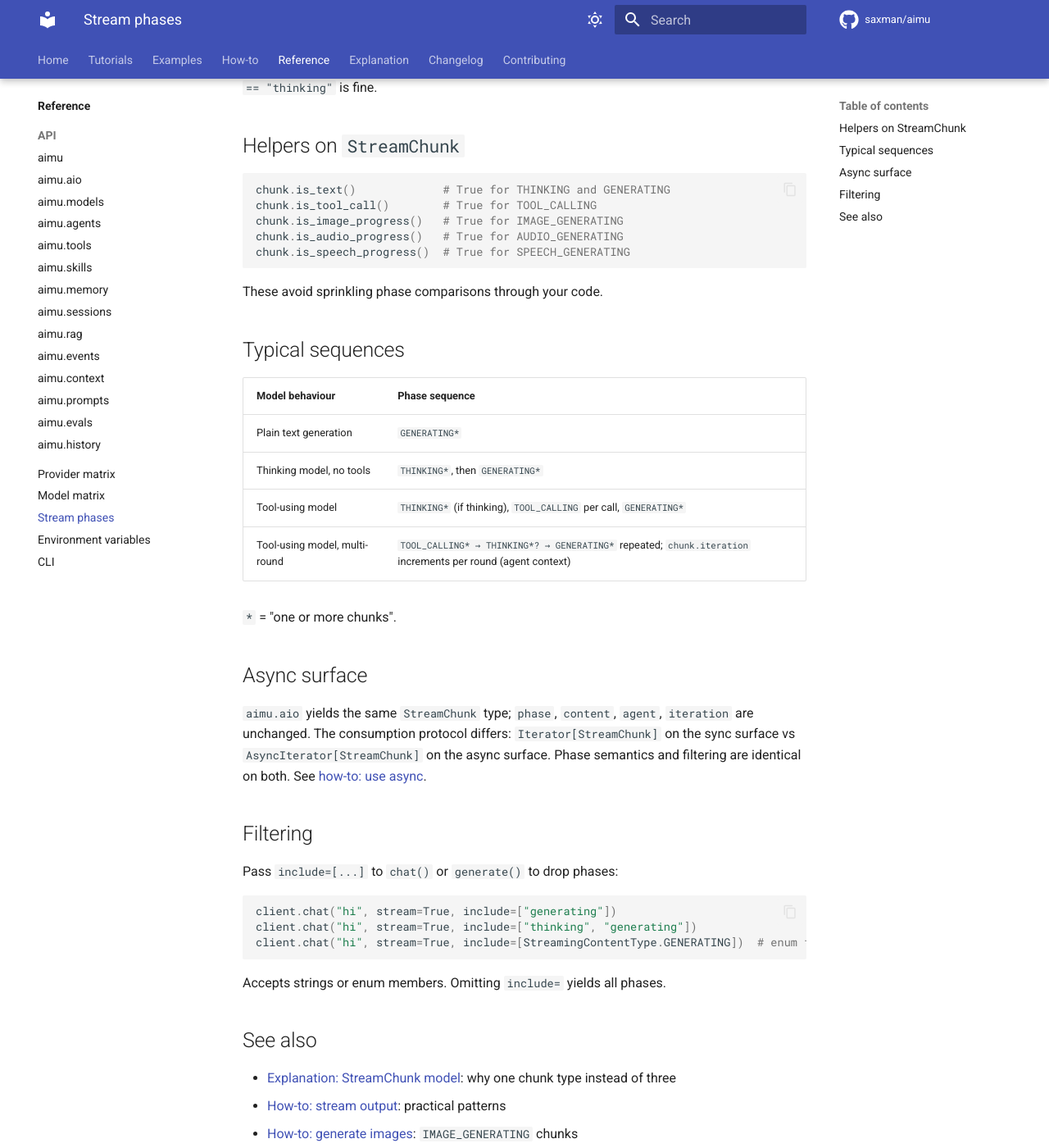
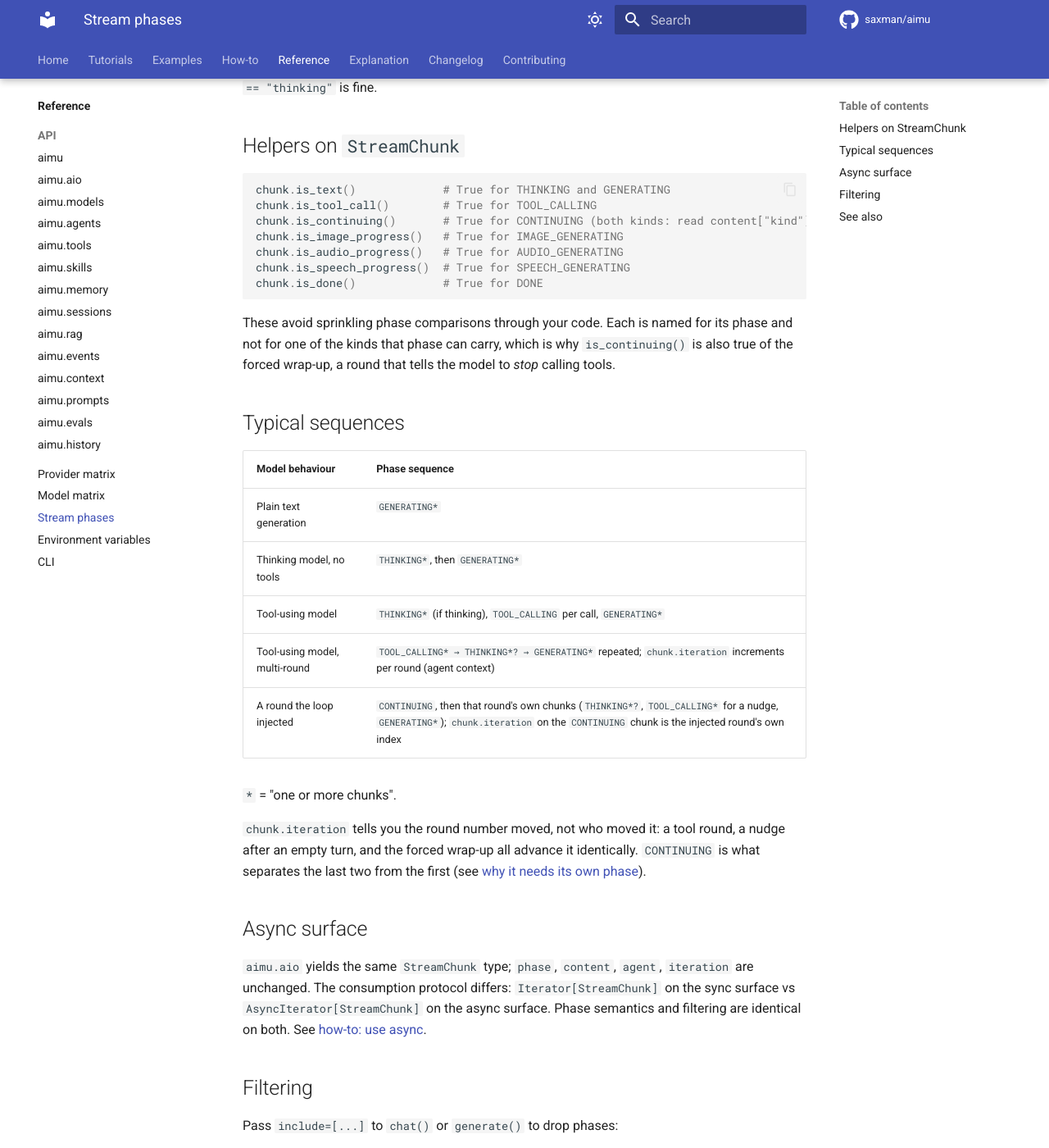
Before and after one commit to saxman/aimu, an MkDocs documentation site: the page built from docs/reference/stream-phases.md, in a window 1280 px wide and 1400 px high, scrolled down 1159 px. Shown: the whole window at 82% size. Built offline with MkDocs 1.6.1 and Material for MkDocs 9.7.7, drawn with Linux system fonts in a browser that asks for light colours; comment, search, counter and statistics services are not loaded.

Commit message:
docs: the loop frame joins the contracts that enumerate it
CLAUDE.md never learned about this branch, and four of its lists are the ones
a reader trusts as complete: the WebChannel frame protocol (which is the
contract with any page, so an unlisted frame is a frame nobody renders), the
CLIChannel relay list, the StreamingContentType members, and the dispatch
helpers. Each now carries CONTINUING with the reason it is ungated, and the
member list says out loud that a new member breaks an exhaustive match. Three
adjacent staleness fixes rode along, since the sentences were being rewritten
anyway: the enum list was missing the three *_GENERATING members, the helper
list three predicates, the tool frame its response key, and _BaseToolLoop's
shared-member list _boundary_chunk.

stream-phases.md is the predicate's reference home, so is_continuing() (and
is_done(), missing for the same reason) joins the block, and a sequences row
shows where the marker sits. Its multi-round row taught chunk.iteration as the
round signal; it now says what the counter does not tell you.

build-personal-assistant.md discusses stream_thinking / stream_tools and a
page's freedom to collapse a frame, which is where the decision not to
flag-gate this one belongs.

````diff
--- a/docs/reference/stream-phases.md
+++ b/docs/reference/stream-phases.md
@@ -20,12 +20,16 @@ The enum inherits from `str`, so members compare equal to their string values, s
 ```python
 chunk.is_text()             # True for THINKING and GENERATING
 chunk.is_tool_call()        # True for TOOL_CALLING
+chunk.is_continuing()       # True for CONTINUING (both kinds: read content["kind"] for which)
 chunk.is_image_progress()   # True for IMAGE_GENERATING
 chunk.is_audio_progress()   # True for AUDIO_GENERATING
 chunk.is_speech_progress()  # True for SPEECH_GENERATING
+chunk.is_done()             # True for DONE
 ```
 
-These avoid sprinkling phase comparisons through your code.
+These avoid sprinkling phase comparisons through your code. Each is named for its phase and not for
+one of the kinds that phase can carry, which is why `is_continuing()` is also true of the forced
+wrap-up, a round that tells the model to *stop* calling tools.
 
 ## Typical sequences
 
@@ -35,8 +39,14 @@ These avoid sprinkling phase comparisons through your code.
 | Thinking model, no tools | `THINKING*`, then `GENERATING*` |
 | Tool-using model | `THINKING*` (if thinking), `TOOL_CALLING` per call, `GENERATING*` |
 | Tool-using model, multi-round | `TOOL_CALLING* → THINKING*? → GENERATING*` repeated; `chunk.iteration` increments per round (agent context) |
+| A round the loop injected | `CONTINUING`, then that round's own chunks (`THINKING*?`, `TOOL_CALLING*` for a nudge, `GENERATING*`); `chunk.iteration` on the `CONTINUING` chunk is the injected round's own index |
 
 `*` = "one or more chunks".
+
+`chunk.iteration` tells you the round number moved, not who moved it: a tool round, a nudge after an
+empty turn, and the forced wrap-up all advance it identically. `CONTINUING` is what separates the
+last two from the first (see [why it needs its own
+phase](../explanation/streamchunk-model.md#why-continuing-needs-its-own-phase)).
 
 ## Async surface
 
````
Also changed, not shown: CLAUDE.md (+6 -5 lines), docs/how-to/build-personal-assistant.md (+9 -0 lines).
